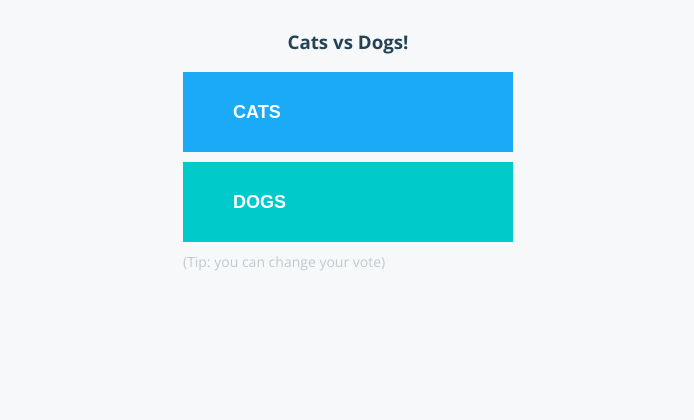
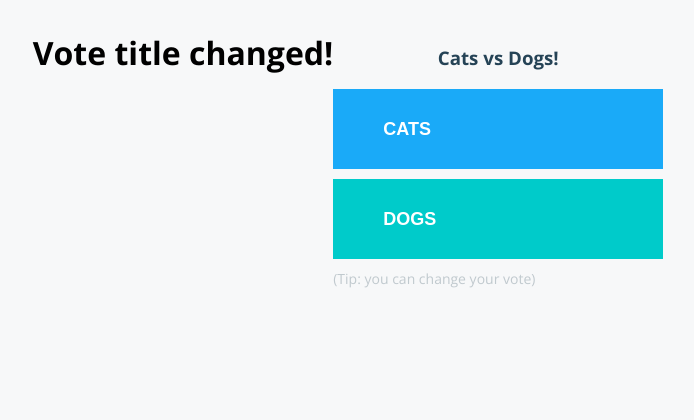
Before and after one commit to chingtoe365/semaphore-vote, a Flask app: page / in a window 1280 px wide. Shown: the top 420 px of the page, without its empty margins (292-986 px from the left). Run offline with Flask 2, Linux system fonts and the light colour scheme; some libraries are stand-ins or nearby versions.

Commit message:
vote change title

```diff
--- a/templates/index.html
+++ b/templates/index.html
@@ -12,6 +12,7 @@
   </head>
   <body>
     <div id="content-container">
+      <h1>Vote title changed!</h1>
       <div id="content-container-center">
         <h3>{{option_a}} vs {{option_b}}!</h3>
         <form id="choice" name='form' method="POST" action="/">
```
Also changed, not shown: 1 other file.
